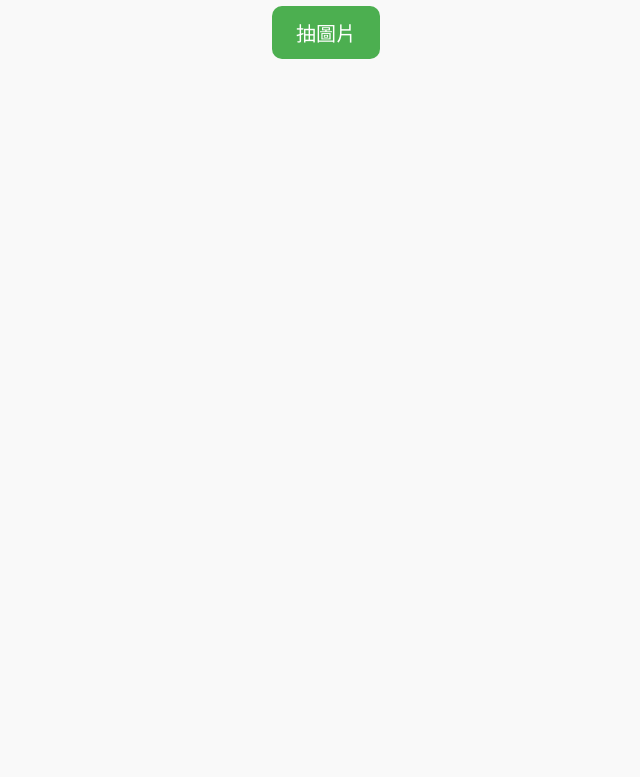
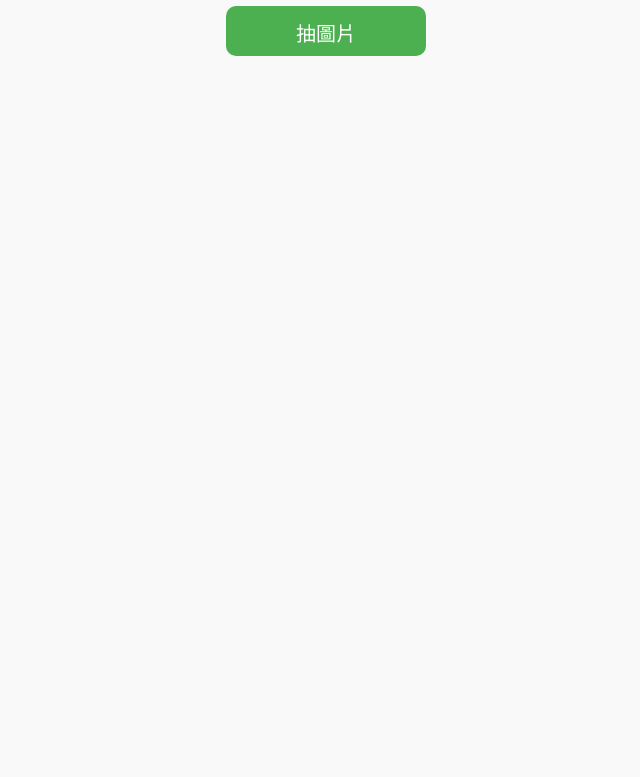
Before and after one commit to Cherry314028/CardGame03, a plain HTML site: page index.html in a window 1280 px wide. Shown: the part 139-916 px from the top of the page, without its empty margins (314-954 px from the left). Drawn offline with Linux system fonts and the light colour scheme.

Commit message:
Update index.html

```diff
--- a/index.html
+++ b/index.html
@@ -16,6 +16,7 @@
     }
 
     h1 {
+      front-size: 50px;
       margin-bottom: 20px;
     }
 
@@ -24,8 +25,8 @@
       font-size: 20px;
       cursor: pointer;
       border-radius: 10px;
-      width: 200 px;
-      height: 50 px;
+      width: 200px;
+      height: 50px;
       background-color: #4CAF50;
       color: white;
       border: none;
```
